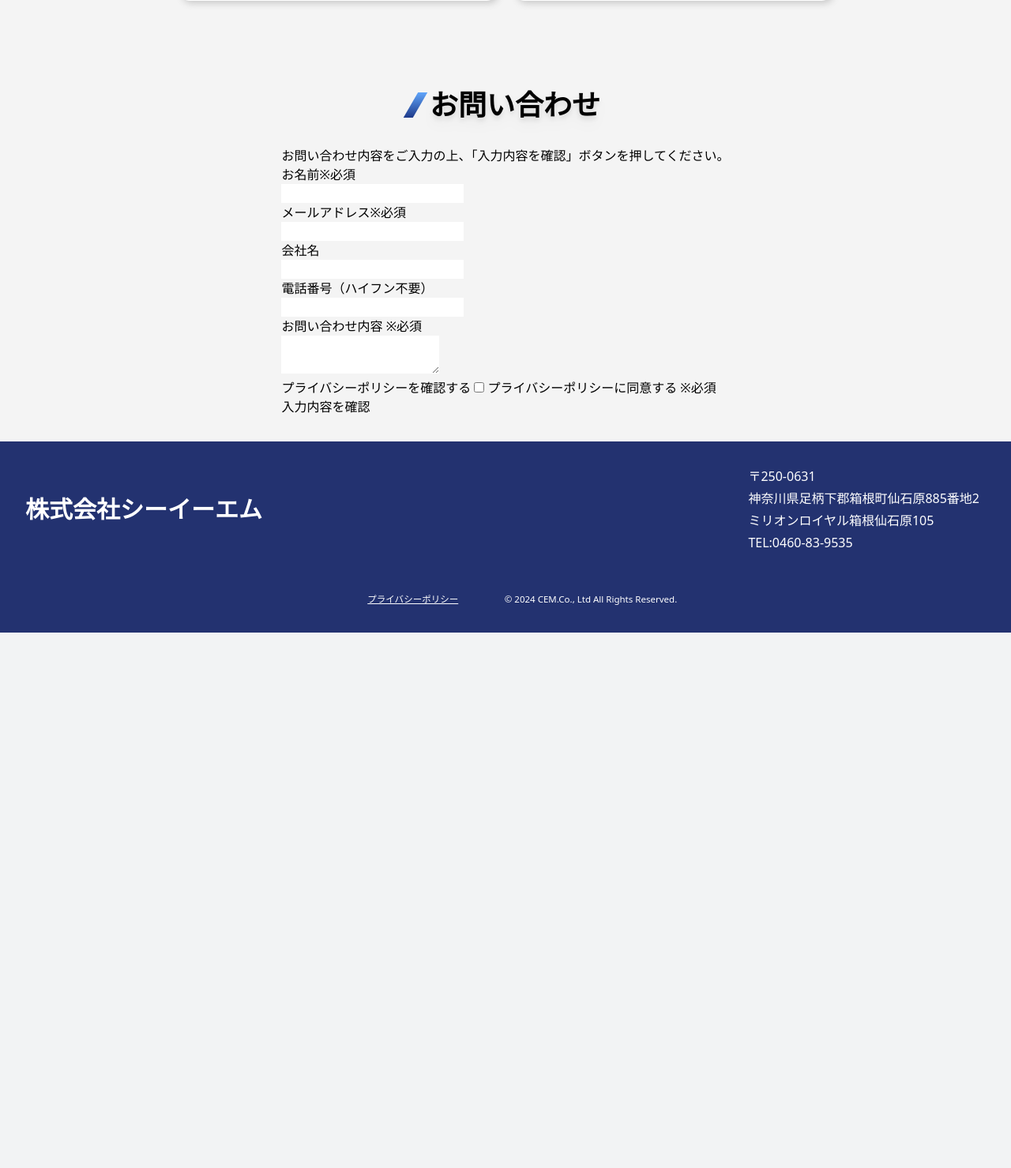
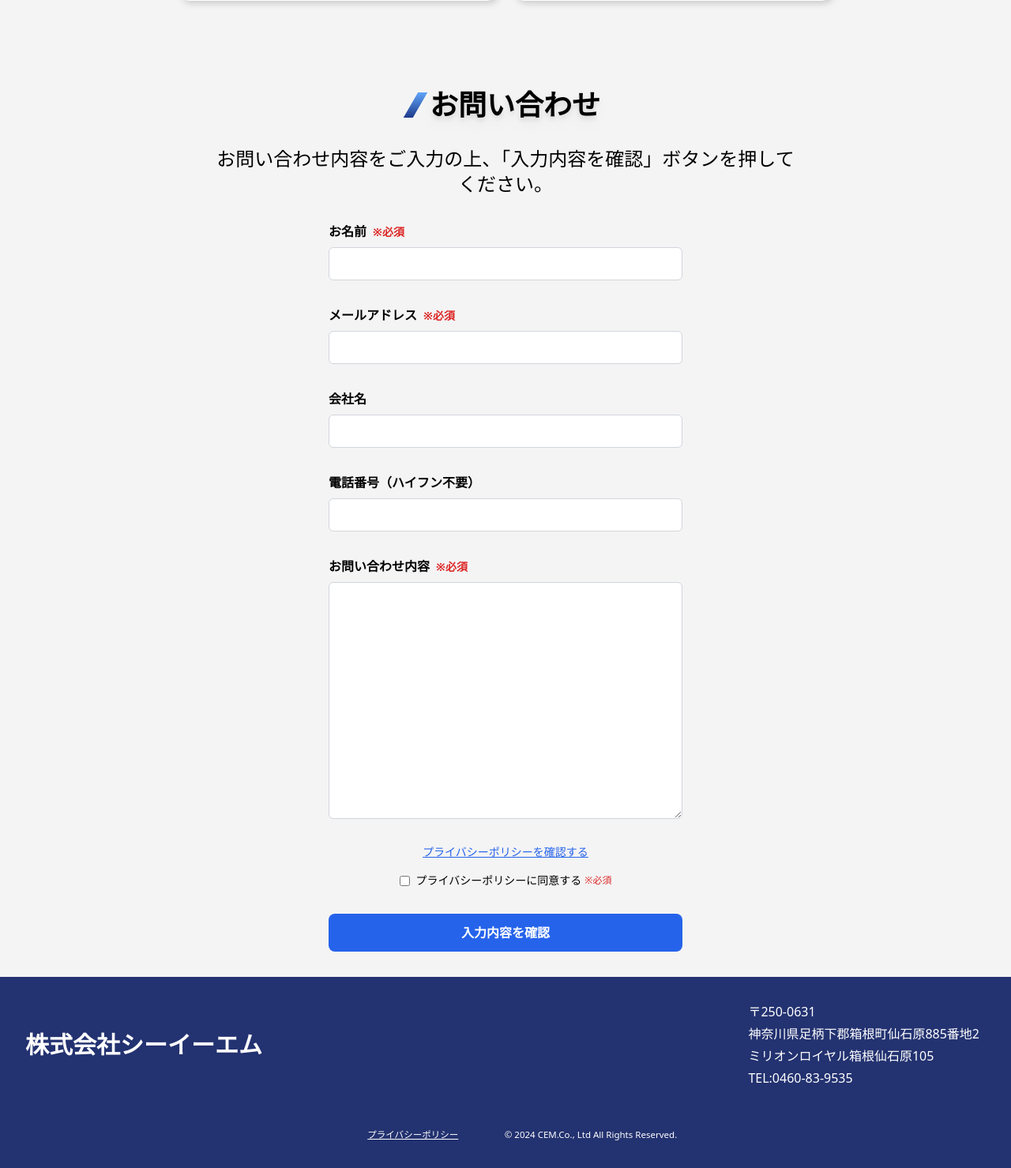
Before and after one commit to taimomo/HP_remake, a PHP site: page /httpdocs/index.php in a window 1280 px wide. Shown: the part 2093-3572 px from the top of the page at 79% size. Before the commit the page ends 2894 px from the top, so only its background shows below. Run offline with PHP 8.4, Linux system fonts and the light colour scheme; style sheets or scripts are compiled from the project's sources; some libraries are stand-ins or nearby versions; some web fonts are replaced.

Commit message:
tailwindcss setting to contact form

```diff
--- a/httpdocs/css/style.css
+++ b/httpdocs/css/style.css
@@ -36,94 +36,6 @@ main {
                 rgba(0, 0, 0, 1) 50%,
                 rgba(0, 0, 0, 0) 90%
             );
-        }
-    }
-}
-
-/* contact要素 */
-#contact {
-    background-color: white;
-    scroll-margin-top: 100px;
-    .container {
-        padding: 2rem;
-        margin: 0 auto;
-        max-width: 800px;
-        p {
-            font-size: 1.2rem;
-            margin-bottom: 2rem;
-        }
-
-        @media screen and (max-width: 768px) {
-            p {
-                font-size: 1rem;
-            }
-        }
-
-        form {
-            width: 80%;
-            max-width: 500px;
-            display: grid;
-            gap: 2rem;
-            place-self: center;
-        }
-        .form_body {
-            display: grid;
-            grid-template-columns: 1fr;
-            align-items: start;
-            gap: 1rem;
-            .form_label {
-                font-weight: bold;
-                label {
-                    vertical-align: middle;
-                }
-                .required {
-                    display: inline-block;
-                    color: red;
-                    font-size: 0.8rem;
-                    margin-left: 0.5rem;
-                    vertical-align: middle;
-                }
-            }
-            input[type="text"],
-            input[type="email"],
-            input[type="tel"] {
-                width: 100%;
-                padding: 0.5rem;
-                margin-bottom: 1rem;
-                border: 1px solid #ccc;
-                border-radius: 5px;
-            }
-            textarea {
-                width: 100%;
-                padding: 0.5rem;
-                margin-bottom: 1rem;
-                border: 1px solid #ccc;
-                border-radius: 5px;
-                min-height: 300px;
-            }
-        }
-
-        .privacy_policy {
-            display: grid;
-            place-items: center;
-            font-size: 0.8rem;
-            margin-bottom: 1rem;
-            text-align: center;
-            a {
-                color: #005eff;
-                text-decoration: underline;
-                margin-bottom: 0.5rem;
-            }
-            label .required {
-                display: inline-grid;
-                grid-auto-flow: column;
-                gap: 0.5rem;
-                align-items: center;
-                color: red;
-                font-size: 0.8rem;
-                margin-left: 0.5rem;
-                vertical-align: middle;
-            }
         }
     }
 }
--- a/httpdocs/index.php
+++ b/httpdocs/index.php
@@ -185,7 +185,7 @@ include 'header.php';
     </section>
 
     <!-- お問い合わせフォーム -->
-    <section id="news" class="py-8">
+    <section id="contact" class="py-8 scroll-mt-24">
         <div class="grid justify-center overflow-hidden">
             <div class="grid justify-center my-8 max-[425px]:mt-4">
                 <div class="grid grid-cols-[auto_1fr] items-center gap-3 text-left">
@@ -193,92 +193,83 @@ include 'header.php';
                     <h2 class="font-bold text-4xl max-[768px]:text-3xl max-[425px]:text-2xl drop-shadow-lg">お問い合わせ</h2>
                 </div>
             </div>
-            <p>
-                お問い合わせ内容をご入力の上、「入力内容を確認」ボタンを押してください。
-            </p>
-            <form id="form" action="confirm.php" method="post" autocomplete="on">
-                <div class="form_body">
-                    <div class="form_label">
-                        <label for="name">お名前</label><span class="required">※必須</span>
+            <div class="container mx-auto px-4 max-w-3xl">
+                <p class="text-xl md:text-2xl mb-8 text-center">
+                    お問い合わせ内容をご入力の上、「入力内容を確認」ボタンを押してください。
+                </p>
+
+                <form id="form" action="confirm.php" method="post" autocomplete="on" class="grid gap-8 w-4/5 max-w-md mx-auto">
+
+                    <!-- お名前 -->
+                    <div class="grid gap-2">
+                        <label for="name" class="font-bold">
+                            お名前<span class="text-red-600 text-sm ml-2">※必須</span>
+                        </label>
+                        <input type="text" id="name" name="name" required
+                            class="w-full border border-gray-300 rounded-md p-2"
+                            autocomplete="name"
+                            value="<?= htmlspecialchars($form['name'] ?? '') ?>">
                     </div>
-                    <div class="form_input">
-                        <input
-                            type="text"
-                            id="name"
-                            name="name"
-                            autocomplete="name"
-                            required
-                            value="<?= htmlspecialchars($form['name'] ?? '') ?>" />
+
+                    <!-- メールアドレス -->
+                    <div class="grid gap-2">
+                        <label for="email" class="font-bold">
+                            メールアドレス<span class="text-red-600 text-sm ml-2">※必須</span>
+                        </label>
+                        <input type="email" id="email" name="email" required
+                            class="w-full border border-gray-300 rounded-md p-2"
+                            autocomplete="email"
+                            value="<?= htmlspecialchars($form['email'] ?? '') ?>">
                     </div>
-                </div>
 
-                <div class="form_body">
-                    <div class="form_label">
-                        <label for="email">メールアドレス</label><span class="required">※必須</span>
+                    <!-- 会社名 -->
+                    <div class="grid gap-2">
+                        <label for="organization" class="font-bold">会社名</label>
+                        <input type="text" id="organization" name="organization"
+                            class="w-full border border-gray-300 rounded-md p-2"
+                            autocomplete="organization"
+                            value="<?= htmlspecialchars($form['organization'] ?? '') ?>">
                     </div>
-                    <div class="form_input">
-                        <input
-                            type="email"
-                            id="email"
-                            name="email"
-                            autocomplete="email"
-                            required
-                            value="<?= htmlspecialchars($form['email'] ?? '') ?>" />
+
+                    <!-- 電話番号 -->
+                    <div class="grid gap-2">
+                        <label for="tel" class="font-bold">電話番号（ハイフン不要）</label>
+                        <input type="tel" id="tel" name="tel" pattern="\d{10,11}"
+                            title="10〜11桁の数字で入力してください"
+                            class="w-full border border-gray-300 rounded-md p-2"
+                            autocomplete="tel"
+                            value="<?= htmlspecialchars($form['tel'] ?? '') ?>">
                     </div>
-                </div>
-                <div class="form_body">
-                    <div class="form_label">
-                        <label for="organization">会社名</label>
+
+                    <!-- お問い合わせ内容 -->
+                    <div class="grid gap-2">
+                        <label for="detail" class="font-bold">
+                            お問い合わせ内容<span class="text-red-600 text-sm ml-2">※必須</span>
+                        </label>
+                        <textarea id="detail" name="detail" required autocomplete="off"
+                            class="w-full border border-gray-300 rounded-md p-2 min-h-[300px]"><?= htmlspecialchars($form['detail'] ?? '') ?></textarea>
                     </div>
-                    <div class="form_input">
-                        <input
-                            type="text"
-                            id="organization"
-                            name="organization"
-                            autocomplete="organization"
-                            value="<?= htmlspecialchars($form['organization'] ?? '') ?>" />
+
+                    <!-- プライバシーポリシー同意 -->
+                    <div class="text-center text-sm">
+                        <a href="policy.php" class="text-blue-600 underline mb-2 inline-block">プライバシーポリシーを確認する</a>
+                        <div class="flex justify-center items-center gap-2 mt-2">
+                            <input type="checkbox" id="agree" name="agree" value="1" required
+                                <?= isset($form['agree']) ? 'checked' : '' ?>>
+                            <label for="agree" class="inline-flex items-center">
+                                プライバシーポリシーに同意する
+                                <span class="text-red-600 text-xs ml-1">※必須</span>
+                            </label>
+                        </div>
                     </div>
-                </div>
-                <div class="form_body">
-                    <div class="form_label">
-                        <label for="tel">電話番号（ハイフン不要）</label>
-                    </div>
-                    <div class="form_input">
-                        <input
-                            type="tel"
-                            id="tel"
-                            name="tel"
-                            autocomplete="tel"
-                            pattern="\d{10,11}" title="10〜11桁の数字で入力してください"
-                            value="<?= htmlspecialchars($form['tel'] ?? '') ?>" />
-                    </div>
-                </div>
-                <div class="form_body">
-                    <div class="form_label">
-                        <label for="detail">お問い合わせ内容</label>
-                        <span class="required">※必須</span>
-                    </div>
-                    <div class="form_input">
-                        <textarea
-                            id="detail"
-                            name="detail"
-                            required
-                            autocomplete="off"><?= htmlspecialchars($form['detail'] ?? '') ?></textarea>
-                    </div>
-                </div>
 
-                <!-- プライバシーポリシー同意チェックボックス -->
-                <div class="privacy_policy">
-                    <a href="policy.php">プライバシーポリシーを確認する</a>
-                    <label>
-                        <input type="checkbox" name="agree" value="1" <?= isset($form['agree']) ? 'checked' : '' ?> required />
-                        <span>プライバシーポリシーに同意する</span>
-                        <span class="required">※必須</span>
-                    </label>
-                </div>
-
-                <button type="submit" class="more_btn btn_blue">入力内容を確認</button>
-            </form>
+                    <!-- ボタン -->
+                    <button type="submit"
+                        class="bg-blue-600 text-white font-bold py-3 rounded-lg hover:bg-blue-700 transition">
+                        入力内容を確認
+                    </button>
+                </form>
+            </div>
         </div>
     </section>
 </main>
```
